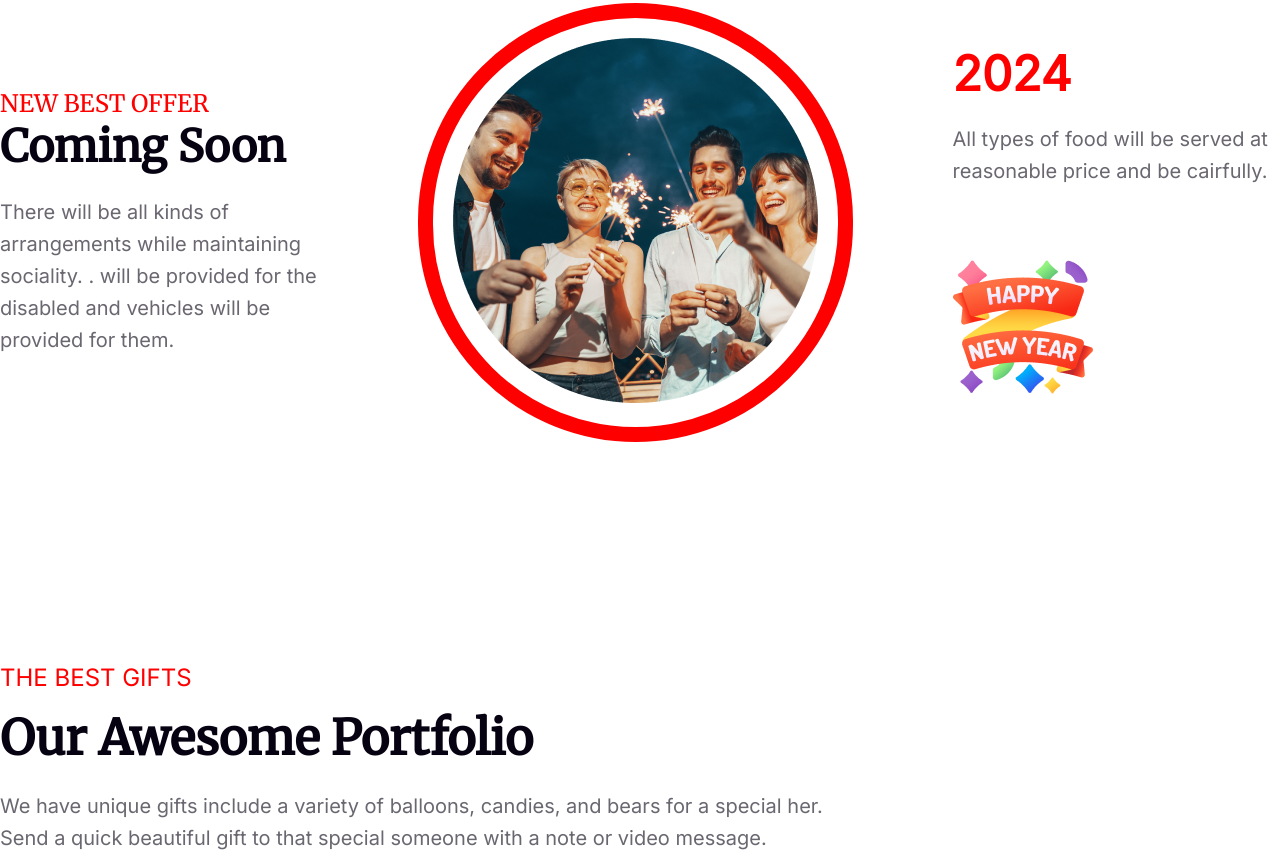
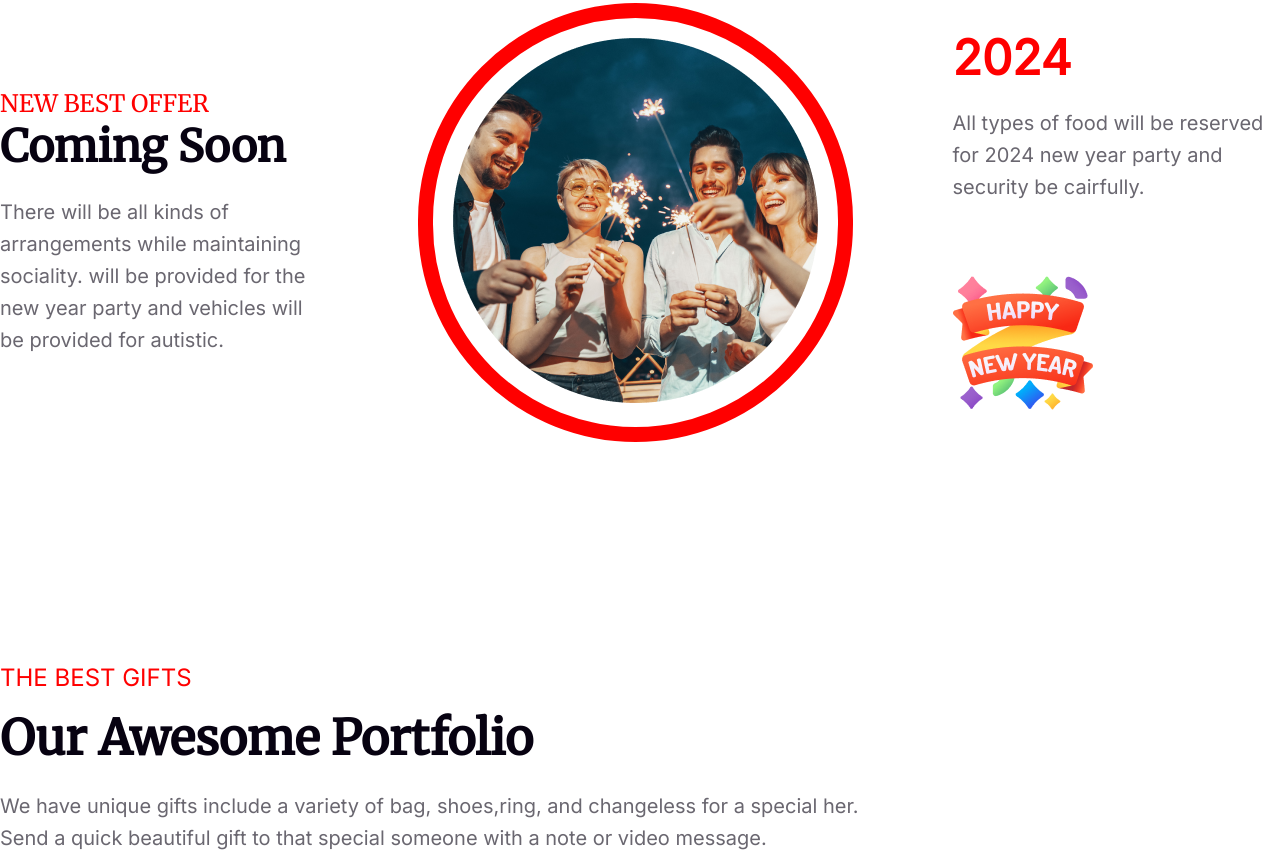
Before and after one commit to mdmamunhp09/New-Year-Mission, a plain HTML site: page index.html in a window 1280 px wide. Shown: the part 3135-4000 px from the top of the page. Drawn offline with Linux system fonts and the light colour scheme.

Commit message:
text update

```diff
--- a/index.html
+++ b/index.html
@@ -69,9 +69,9 @@
                 <h5 class="section-title">NEW BEST OFFER</h5>
                 <h3 class="comming-title">Coming Soon</h3>
                 <p class="offer-descrioption">
-                    There will be all kinds of arrangements while maintaining sociality. . will be provided for the
-                    disabled and vehicles will be provided for
-                    them.
+                    There will be all kinds of arrangements while maintaining sociality. will be provided for the
+                    new year party and vehicles will be provided for
+                    autistic.
                 </p>
             </div>
             <div class="best-offer-column">
@@ -81,7 +81,7 @@
             </div>
             <div class="best-offer-column">
                 <h3 class="title-this-year">2024</h3>
-                <p class="this-year-description">All types of food will be served at reasonable price ‍and be cairfully.
+                <p class="this-year-description">All types of food will be reserved for 2024 new year party and security be cairfully.
                 </p>
                 <img src="resources/Group 96.png" alt="">
             </div>
@@ -92,7 +92,7 @@
             <div class="giftcontent">
                 <h5 class="gift-introo">THE BEST GIFTS</h5>
                 <h3 class="gift-title">Our Awesome Portfolio</h3>
-                <p class="gift-description">We have unique gifts include a variety of balloons, candies, and bears for a
+                <p class="gift-description">We have unique gifts include a variety of bag, shoes,ring, and changeless  for a
                     special her. <br> Send a quick beautiful gift to that special someone with a note or video message.
                 </p>
             </div>
```
